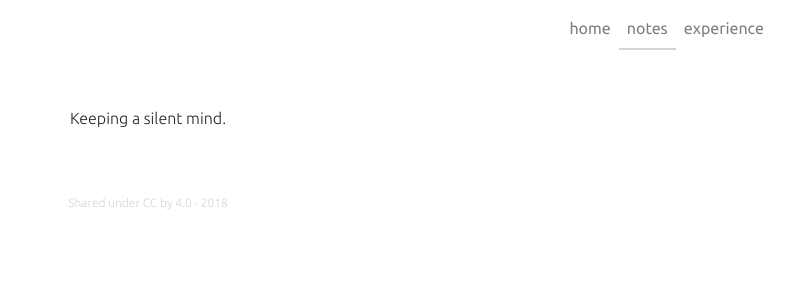
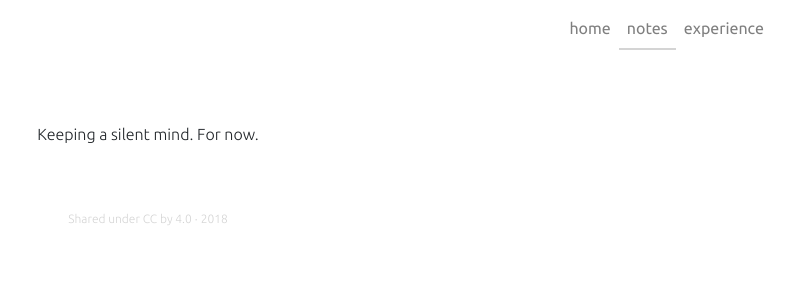
Before and after one commit to mavram/mavram.github.io, a Jekyll site: the page built from notes.html, in a window 1280 px wide. Shown: the top 300 px of the page, without its empty margins (492-1280 px from the left). Built offline with Jekyll 4.4.1, drawn with Linux system fonts in a browser that asks for light colours.

Commit message:
minor edits. posts index skeleton

```diff
--- a/index.html
+++ b/index.html
@@ -22,7 +22,7 @@ home-marker: active-with-caret
     <div class="row mt-5 justify-content-center">
         <div class="col-8">
             <p >
-                Hi! I’m Mircea (<em>MEER-cha / mirt͡ʃe̯a </em>). I’m a dad, husband, and inqusitive mind.
+                Hi! I’m Mircea (<em>MEER-cha / mirt͡ʃe̯a </em>). I’m a dad, a husband, and an inqusitive mind.
                 I'm originally from
                 <a href="https://en.wikipedia.org/wiki/Re%C8%99i%C8%9Ba">Reșița</a>,
                 România and found my home in
--- a/notes.html
+++ b/notes.html
@@ -4,8 +4,19 @@ notes-marker: active-with-caret
 ---
 <div class="container">
     <div class="row mt-5">
-            <div class="col-md">
-                <p class="text-center">Keeping a silent mind.</p>
-            </div>
+        <div class="col">
+            {% assign noOfPosts = 0 %}
+            <ul>
+                {% for post in site.posts %}
+                {% assign noOfPosts = noOfPosts | plus: 1 %}
+                <li>
+                    <a href="{{ post.url }}">{{ post.title }}</a>
+                </li>
+                {% endfor %}
+            </ul>
+            {% if noOfPosts == 0 %}
+            <p class="text-center">Keeping a silent mind. For now.</p>
+            {% endif %}
+        </div>
     </div>
 </div>
```
